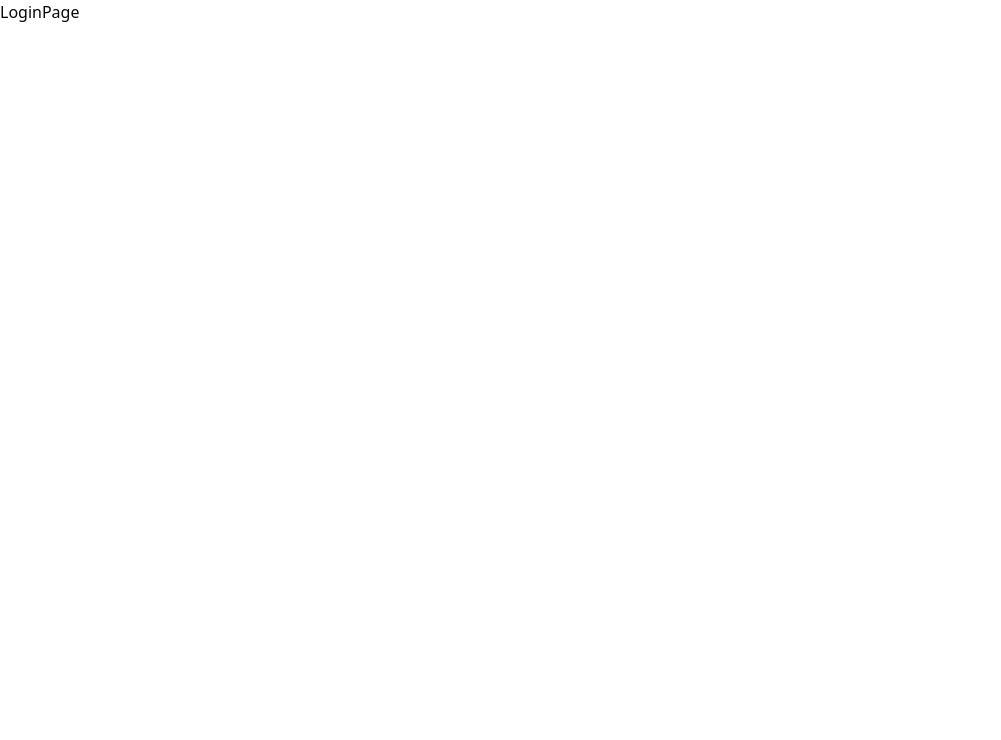
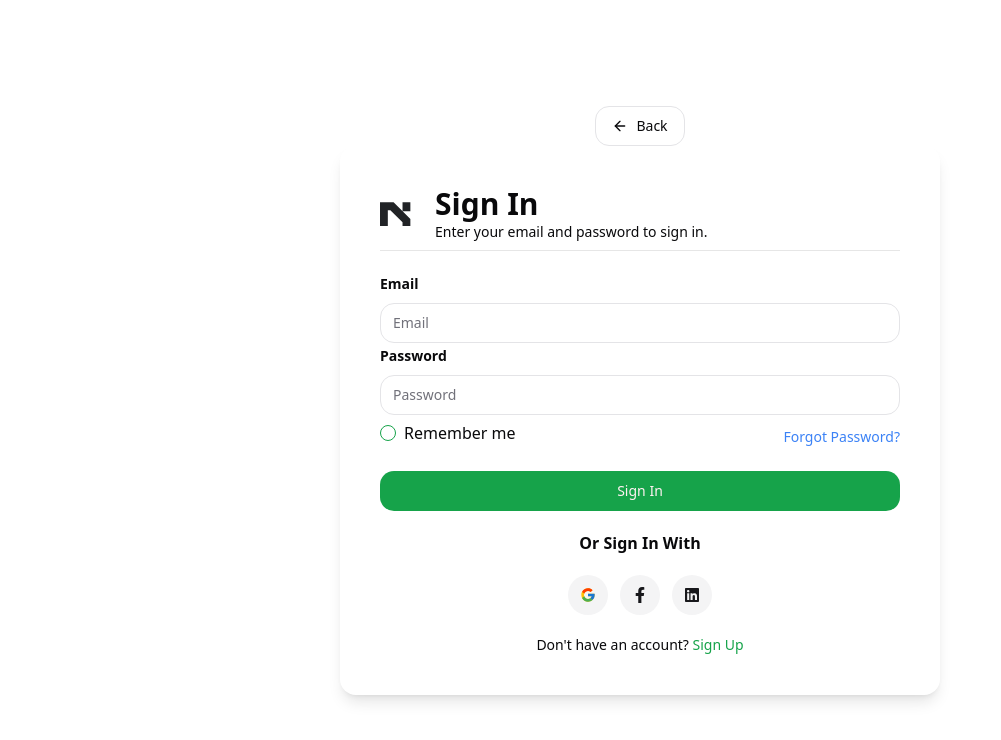
Before and after one commit to asadsuzan/next-mart-client, a Next.js app: page /login in a window 1280 px wide. Shown: the top 740 px of the page, without its empty margins (0-1001 px from the left). Built offline with nearby package versions, Linux system fonts and the light colour scheme.

Commit message:
feat(auth/ui):add initial login page and form with zod validation

```diff
--- a/package.json
+++ b/package.json
@@ -10,6 +10,7 @@
   },
   "dependencies": {
     "@hookform/resolvers": "^4.1.1",
+    "@radix-ui/react-checkbox": "^1.1.4",
     "@radix-ui/react-label": "^2.1.2",
     "@radix-ui/react-slot": "^1.1.2",
     "class-variance-authority": "^0.7.1",
--- a/src/app/login/page.tsx
+++ b/src/app/login/page.tsx
@@ -1,9 +1,15 @@
-
+import LoginForm from "@/components/modules/auth/LoginForm";
+import BackButton from "@/components/ui/shared/BackButton";
 
 const LoginPage = () => {
   return (
-    <div>LoginPage</div>
-  )
-}
+    <div className="container mx-auto min-h-screen w-full flex flex-col justify-center items-center">
+      <BackButton />
+      <div className="w-auto md:w-[600px] shadow-lg rounded-lg p-10">
+        <LoginForm />
+      </div>
+    </div>
+  );
+};
 
-export default LoginPage
+export default LoginPage;
--- /dev/null
+++ b/src/components/modules/auth/LoginForm.tsx
@@ -0,0 +1,145 @@
+"use client";
+
+import Logo from "@/app/assets/svgs/Logo";
+import { Button } from "@/components/ui/button";
+import { Checkbox } from "@/components/ui/checkbox";
+import {
+  Form,
+  FormControl,
+  FormField,
+  FormItem,
+  FormLabel,
+  FormMessage,
+} from "@/components/ui/form";
+import { Input } from "@/components/ui/input";
+import Link from "next/link";
+
+import { useForm } from "react-hook-form";
+import { zodResolver } from "@hookform/resolvers/zod";
+import * as z from "zod";
+import { FaFacebookF, FaLinkedin } from "react-icons/fa";
+import { FcGoogle } from "react-icons/fc";
+import { LoaderCircle } from "lucide-react";
+import loginSchema from "./loginValidation";
+const LoginForm = () => {
+  const form = useForm<z.infer<typeof loginSchema>>({
+    resolver: zodResolver(loginSchema),
+    defaultValues: {
+      email: "",
+      password: "",
+    },
+  });
+  const {
+    formState: { isSubmitting },
+  } = form;
+
+  const handleSubmit = async (data: z.infer<typeof loginSchema>) => {
+    console.log(data);
+  };
+
+  return (
+    <Form {...form}>
+      <div className="flex items-center gap-5 mb-5 border-b border-[#0F0E0E1A] pb-2">
+        <Logo />
+        <div>
+          <h1 className="text-3xl font-bold">Sign In</h1>
+          <p className="text-sm">Enter your email and password to sign in.</p>
+        </div>
+      </div>
+      <form onSubmit={form.handleSubmit(handleSubmit)} className="">
+        {/* Email */}
+        <FormField
+          control={form.control}
+          name="email"
+          render={({ field }) => (
+            <FormItem>
+              <FormLabel className="font-bold">Email</FormLabel>
+              <FormControl>
+                <Input type="email" placeholder="Email" {...field} />
+              </FormControl>
+              <FormMessage />
+            </FormItem>
+          )}
+        />
+
+        {/* Password */}
+        <FormField
+          control={form.control}
+          name="password"
+          render={({ field }) => (
+            <FormItem>
+              <FormLabel className="font-bold">Password</FormLabel>
+              <FormControl>
+                <Input type="password" placeholder="Password" {...field} />
+              </FormControl>
+              <FormMessage />
+            </FormItem>
+          )}
+        />
+
+        <FormItem className="flex justify-between items-center my-1">
+          <div className="flex items-center gap-2">
+            <Checkbox />
+            <span>Remember me</span>
+          </div>
+          <Link
+            href="/forgot-password"
+            className="text-sm text-blue-500 hover:text-blue-600"
+          >
+            Forgot Password?
+          </Link>
+        </FormItem>
+
+        {/* Submit Button */}
+        <FormItem>
+          <Button className="w-full mt-5" type="submit" disabled={isSubmitting}>
+            {isSubmitting ? (
+              <>
+                <LoaderCircle className="animate-spin " />
+              </>
+            ) : (
+              "Sign In"
+            )}
+          </Button>
+        </FormItem>
+      </form>
+
+      <div className="flex items-center justify-center flex-col mt-5 gap-5">
+        <p className="font-bold">Or Sign In With</p>
+
+        <div className="flex gap-3">
+          <Button
+            className="h-10 w-10 rounded-full"
+            type="button"
+            variant="secondary"
+          >
+            <FcGoogle />
+          </Button>
+          <Button
+            className="h-10 w-10 rounded-full"
+            type="button"
+            variant="secondary"
+          >
+            <FaFacebookF />
+          </Button>
+          <Button
+            className="h-10 w-10 rounded-full"
+            type="button"
+            variant="secondary"
+          >
+            <FaLinkedin />
+          </Button>
+        </div>
+
+        <p className="text-sm">
+          Don&apos;t have an account?{" "}
+          <Link href="/register" className="text-primary">
+            Sign Up
+          </Link>
+        </p>
+      </div>
+    </Form>
+  );
+};
+
+export default LoginForm;
--- /dev/null
+++ b/src/components/modules/auth/loginValidation.ts
@@ -0,0 +1,12 @@
+import * as z from "zod";
+
+
+// ✅ Define the Zod Schema for login validation
+const loginSchema = z.object({
+    email: z.string().email("Invalid email address"),
+    password: z.string().min(6, "Password must be at least 6 characters"),
+
+})
+
+
+export default loginSchema;
--- /dev/null
+++ b/src/components/ui/checkbox.tsx
@@ -0,0 +1,30 @@
+"use client"
+
+import * as React from "react"
+import * as CheckboxPrimitive from "@radix-ui/react-checkbox"
+import { Check } from "lucide-react"
+
+import { cn } from "@/lib/utils"
+
+const Checkbox = React.forwardRef<
+  React.ElementRef<typeof CheckboxPrimitive.Root>,
+  React.ComponentPropsWithoutRef<typeof CheckboxPrimitive.Root>
+>(({ className, ...props }, ref) => (
+  <CheckboxPrimitive.Root
+    ref={ref}
+    className={cn(
+      "peer h-4 w-4 shrink-0 rounded-sm border border-primary ring-offset-background focus-visible:outline-none focus-visible:ring-2 focus-visible:ring-ring focus-visible:ring-offset-2 disabled:cursor-not-allowed disabled:opacity-50 data-[state=checked]:bg-primary data-[state=checked]:text-primary-foreground",
+      className
+    )}
+    {...props}
+  >
+    <CheckboxPrimitive.Indicator
+      className={cn("flex items-center justify-center text-current")}
+    >
+      <Check className="h-4 w-4" />
+    </CheckboxPrimitive.Indicator>
+  </CheckboxPrimitive.Root>
+))
+Checkbox.displayName = CheckboxPrimitive.Root.displayName
+
+export { Checkbox }
```
Also changed, not shown: 1 other file (tests, documents, lock files or other folders).
